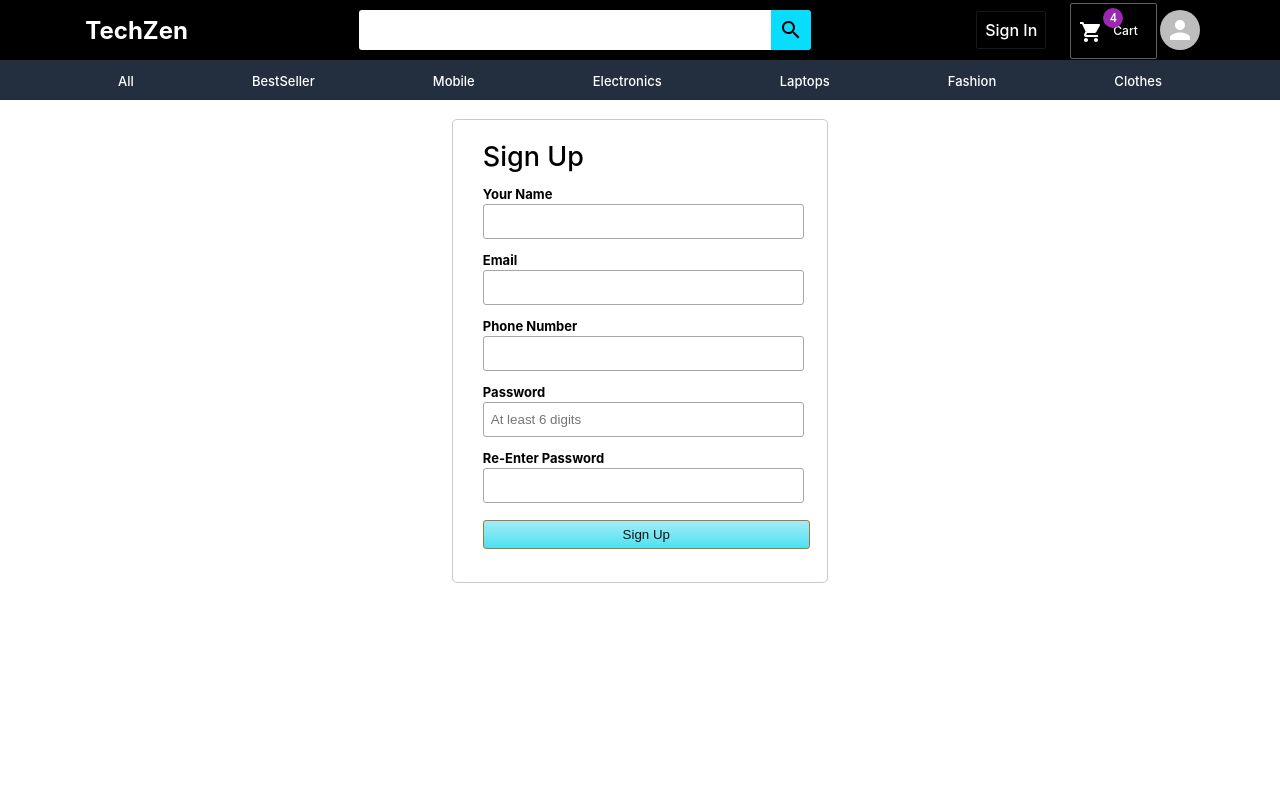
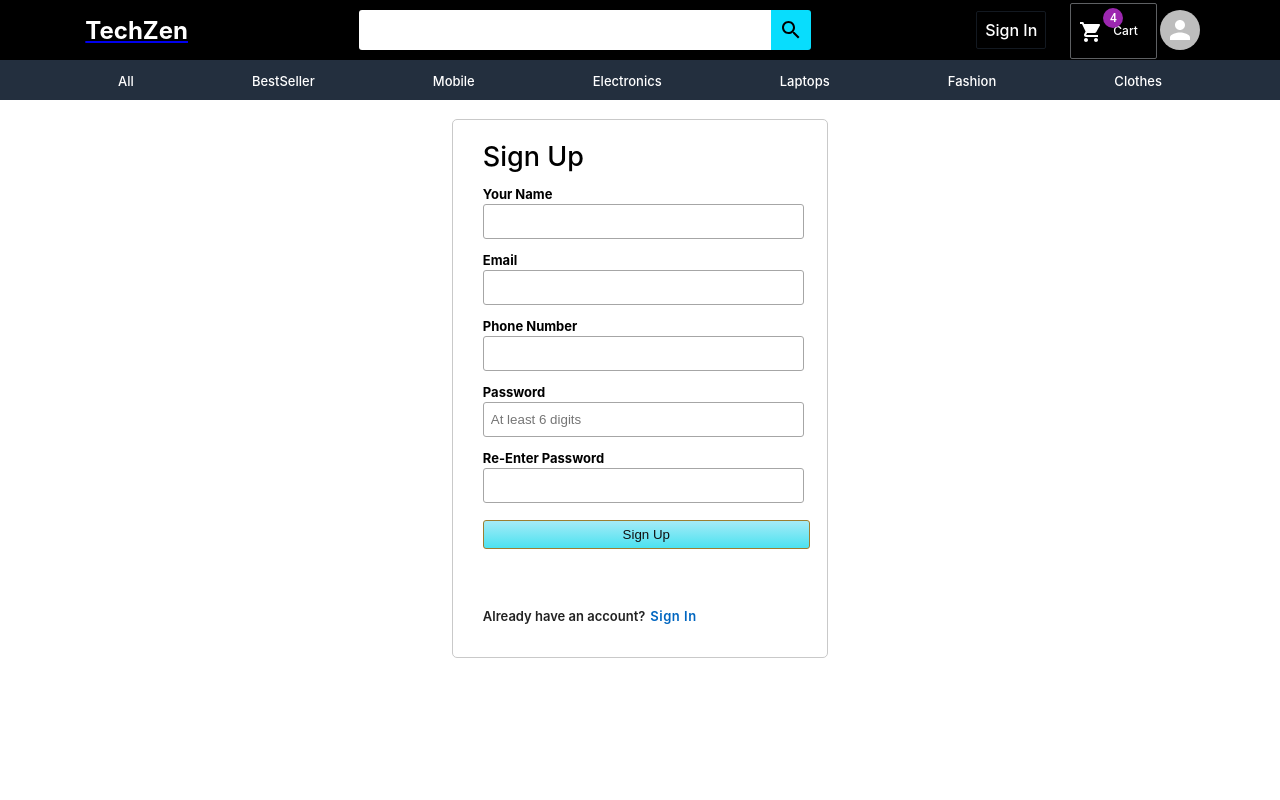
Before and after one commit to sarveshwar22/E-commerce-App, a React (Create React App) app in the folder client/: page /register in a window 1280 px wide. Shown: the top 800 px of the page. Built offline with nearby package versions, Linux system fonts and the light colour scheme.

Commit message:
Sign Up and Sign In completed with Links

```diff
--- a/client/src/components/header/NavBar.js
+++ b/client/src/components/header/NavBar.js
@@ -4,6 +4,7 @@ import SearchIcon from '@mui/icons-material/Search';
 import Avatar from '@mui/material/Avatar';
 import Badge from '@mui/material/Badge';
 import ShoppingCartIcon from '@mui/icons-material/ShoppingCart';
+import { NavLink } from 'react-router-dom';
 
 const NavBar = () => {
   return (
@@ -12,7 +13,9 @@ const NavBar = () => {
             <div className='left'>
                 <div className='navlogo'>
                     {/* <img src='./logo_main.png' alt='TechZen' /> */}
-                    <h1>TechZen</h1>
+                    <NavLink to="/" >
+                        <h1>TechZen</h1>
+                    </NavLink>
                 </div>
                 <div className='navSearchBar'>
                     <input type="text"/>
@@ -23,7 +26,7 @@ const NavBar = () => {
             </div>
             <div className="right">
                 <div className="nav_btn">
-                    <a href="https://www.google.co.in/">Sign In</a>
+                    <NavLink to="/login">Sign In</NavLink>
                 </div>
 
 
--- a/client/src/components/signup_signin/signIn.css
+++ b/client/src/components/signup_signin/signIn.css
@@ -72,6 +72,7 @@ section{
 .sign_form .signin_info{
     margin-top: 23px;
     display: flex;
+    align-items: center;
     margin-bottom: 10px;
 }
 
--- a/client/src/components/signup_signin/signIn.js
+++ b/client/src/components/signup_signin/signIn.js
@@ -1,4 +1,5 @@
 import React from 'react'
+import { NavLink } from 'react-router-dom'
 import './signIn.css'
 
 const signIn = () => {
@@ -33,7 +34,7 @@ const signIn = () => {
 
                 <div className="create_accountinfo">
                     <p>New to TechZen?</p>
-                    <button>Create your TechZen account</button>
+                    <NavLink to="/register"><button>Create your TechZen account</button></NavLink>
                 </div>
             </div>
         </section>
--- a/client/src/components/signup_signin/signUp.js
+++ b/client/src/components/signup_signin/signUp.js
@@ -1,4 +1,5 @@
 import React from 'react'
+import { NavLink } from 'react-router-dom'
 import './signIn.css'
 
 const signUp = () => {
@@ -41,7 +42,10 @@ const signUp = () => {
 
                         <button className="signin_btn">Sign Up</button>
 
-
+                        <div className="signin_info">
+                            <p>Already have an account?</p>
+                            <NavLink to="/login">Sign In</NavLink>
+                        </div>
                     </form>
                 </div>
 
```
